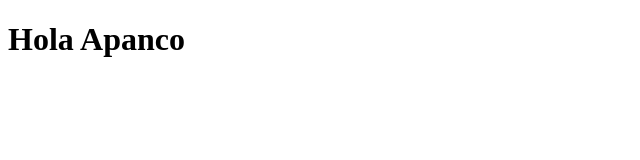
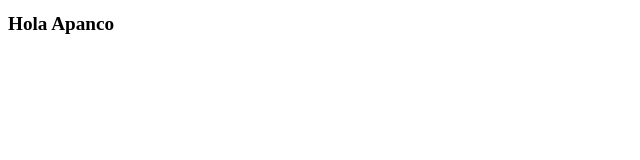
Before and after one commit to MarianaA1/git, a plain HTML site: page Git/index.html in a window 1280 px wide. Shown: the whole page, without its empty margins (0-640 px from the left). Drawn offline with Linux system fonts and the light colour scheme.

Commit message:
📝Agregando Css

```diff
--- a/Git/estilos.css
+++ b/Git/estilos.css
@@ -0,0 +1,3 @@
+h1{
+    font-size: 1.2em;
+}
--- a/Git/index.html
+++ b/Git/index.html
@@ -4,6 +4,7 @@
     <meta charset="UTF-8">
     <meta http-equiv="X-UA-Compatible" content="IE=edge">
     <meta name="viewport" content="width=device-width, initial-scale=1.0">
+    <link rel="stylesheet" href="estilos.css">
     <title>Document</title>
 </head>
 <body>
```
